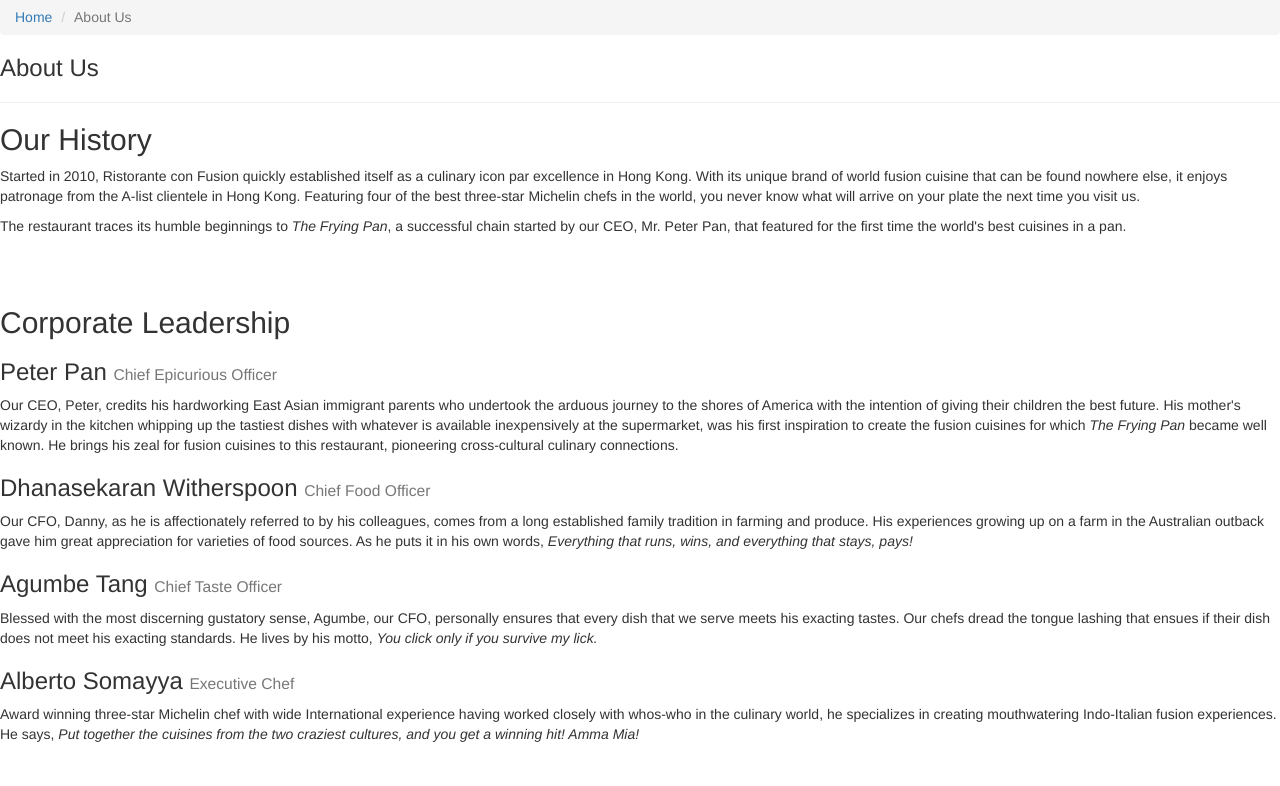
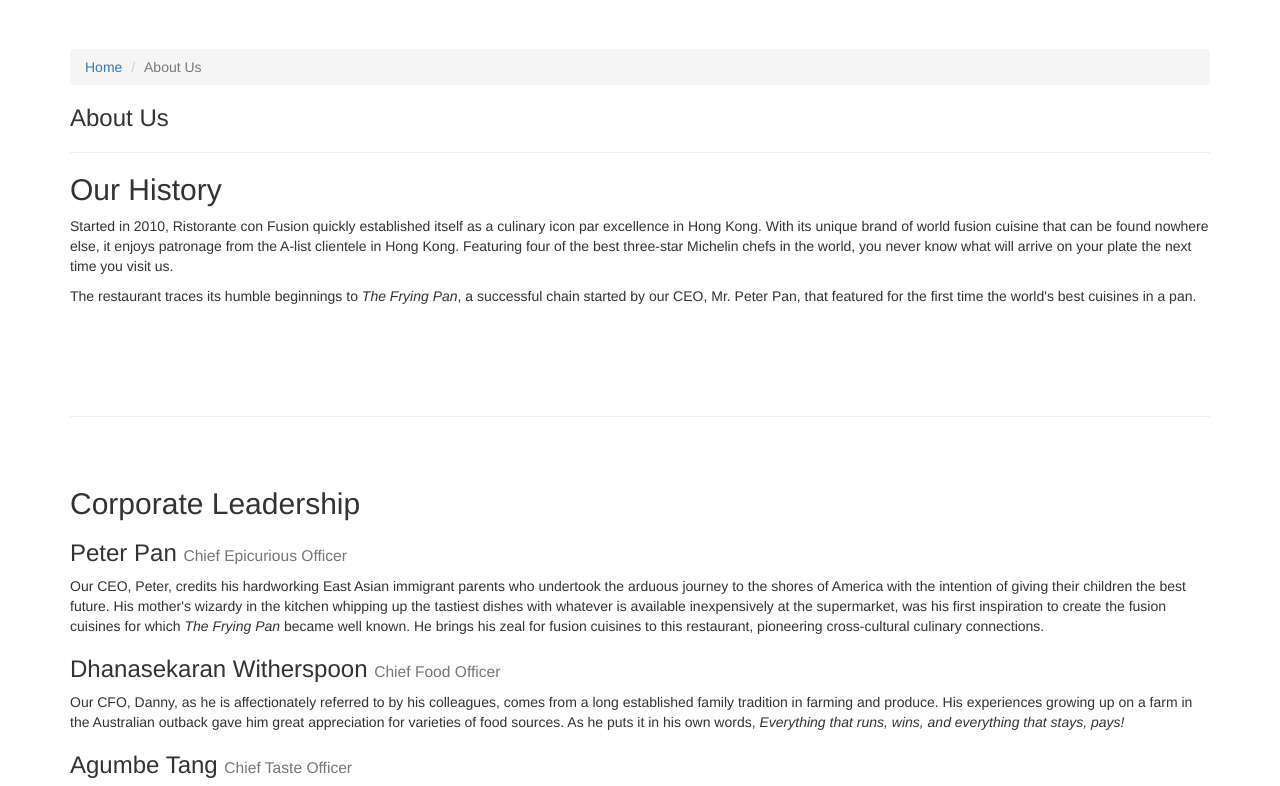
Before and after one commit to ssnarayanan/ssnarayanan.github.io, a plain HTML site: page conFusion/aboutus.html in a window 1280 px wide. Shown: the part 460-1246 px from the top of the page. Drawn offline with nearby package versions, Linux system fonts and the light colour scheme.

Commit message:
Update to aboutus.html page
Complete assignment 1

```diff
--- a/conFusion/aboutus.html
+++ b/conFusion/aboutus.html
@@ -77,8 +77,8 @@
         </div>
     </header>
 
-    <div>
-        <div>
+    <div class="container">
+        <div class="row row-content">
             <div>
                 <ol class="breadcrumb">
               <li><a href="index.html">Home</a></li>
@@ -89,9 +89,6 @@
                <h3>About Us</h3>
                <hr>
             </div>
-        </div>
-
-        <div>
             <div>
                 <h2>Our History</h2>
                 <p>Started in 2010, Ristorante con Fusion quickly established itself as a culinary icon par excellence in Hong Kong. With its unique brand of world fusion cuisine that can be found nowhere else, it enjoys patronage from the A-list clientele in Hong Kong.  Featuring four of the best three-star Michelin chefs in the world, you never know what will arrive on your plate the next time you visit us.</p>
@@ -103,7 +100,7 @@
         </div>
 
 
-        <div>
+        <div class="row row-content">
             <div>
                 <h2>Corporate Leadership</h2>
                 <h3>Peter Pan <small>Chief Epicurious Officer</small></h3>
```
